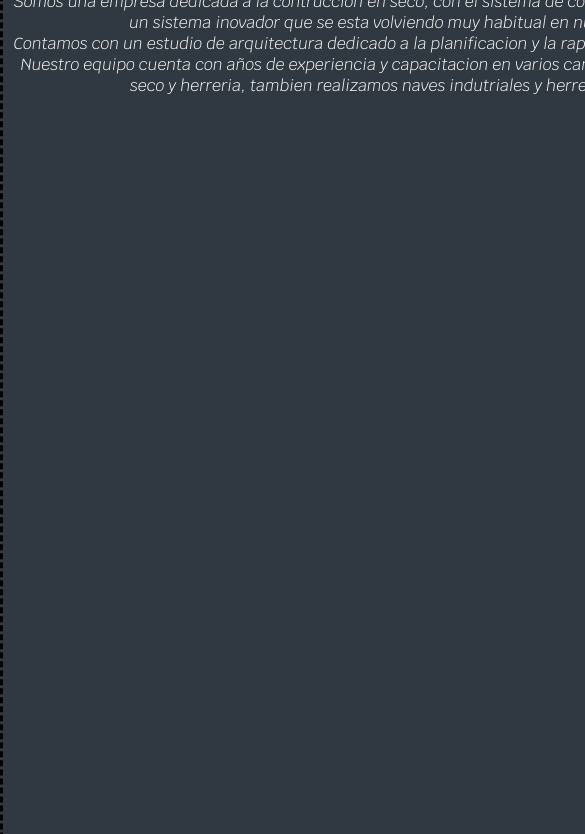
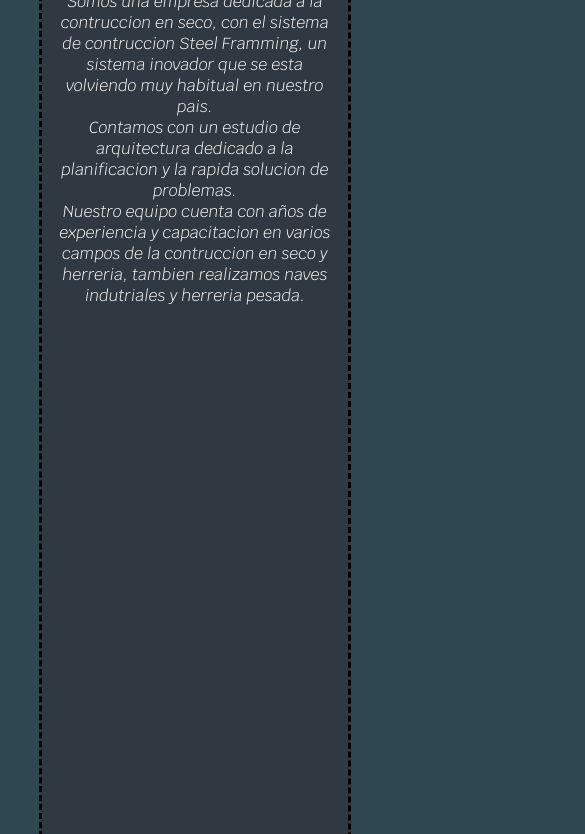
Before and after one commit to Gabrielvz95/preentrega2_valenzuela, a plain HTML site: page pages/quienes-somos.html in a window 390 px wide. Shown: the part 281-1115 px from the top of the page, 585 px wide, since content can reach past the window. Drawn offline with Linux system fonts and the light colour scheme; a web font is replaced by a local one.

Commit message:
quienes somos responsivil

```diff
--- a/css/style.css
+++ b/css/style.css
@@ -263,18 +263,24 @@ nav ul li a {
     background-size: cover;
 }
 
-/* -----Quienes Somos */
+/* ------Quienes Somos------ */
+
+.body-somos{
+    background-color: #2E4750;
+}
+
 .contenedorSomos{
     background-color: #2E4750;
     width: 100%;
     height: 100%;
     background-color: #2E4750;
-    display: inline-block;
+    display: flex;
+    justify-content: center;
 }
 
 .contenedorSomos div{
     background-color: #303841;
-    width: 800px;
+    width: 80%;
     height: 900px;
     margin: 0 auto;
     border-color:black  ;
@@ -290,6 +296,7 @@ nav ul li a {
 }
 
 .tituloSomos{
+    background-color: #303841;
     background-color: yellow;
     width: 25%;
     height: 40px;
--- a/pages/quienes-somos.html
+++ b/pages/quienes-somos.html
@@ -28,11 +28,12 @@
     </nav>
 </header>
 
-<body>
+<body class="body-somos">
+    <h2 class="tituloSomos">
+        ¿Quienes somos?
+        </h2>
     <main class="contenedorSomos">
-        <h2 class="tituloSomos">
-            ¿Quienes somos?
-            </h2>
+
         <div>
                 <p>
                 Somos una empresa dedicada a la contruccion en seco, con el sistema
```
